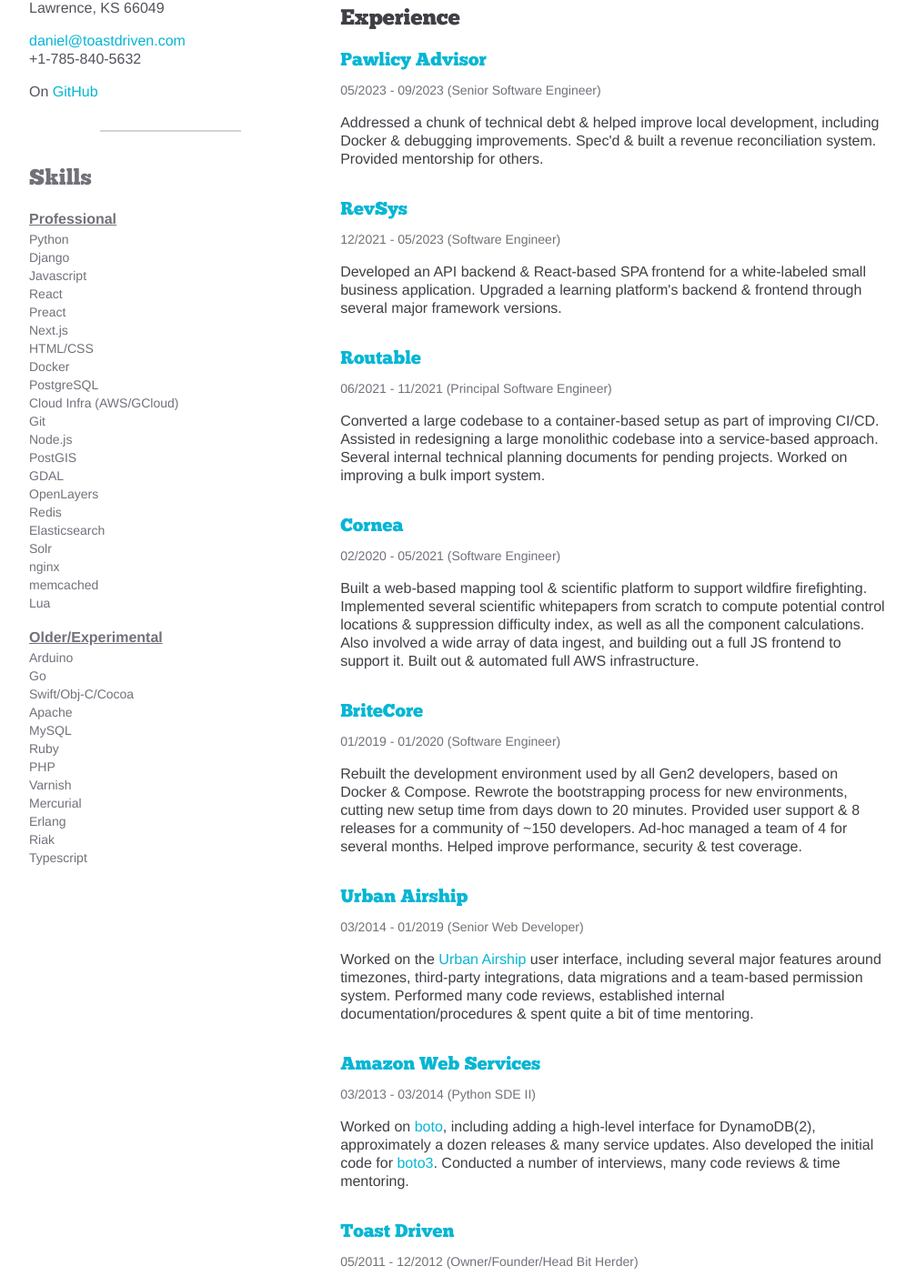
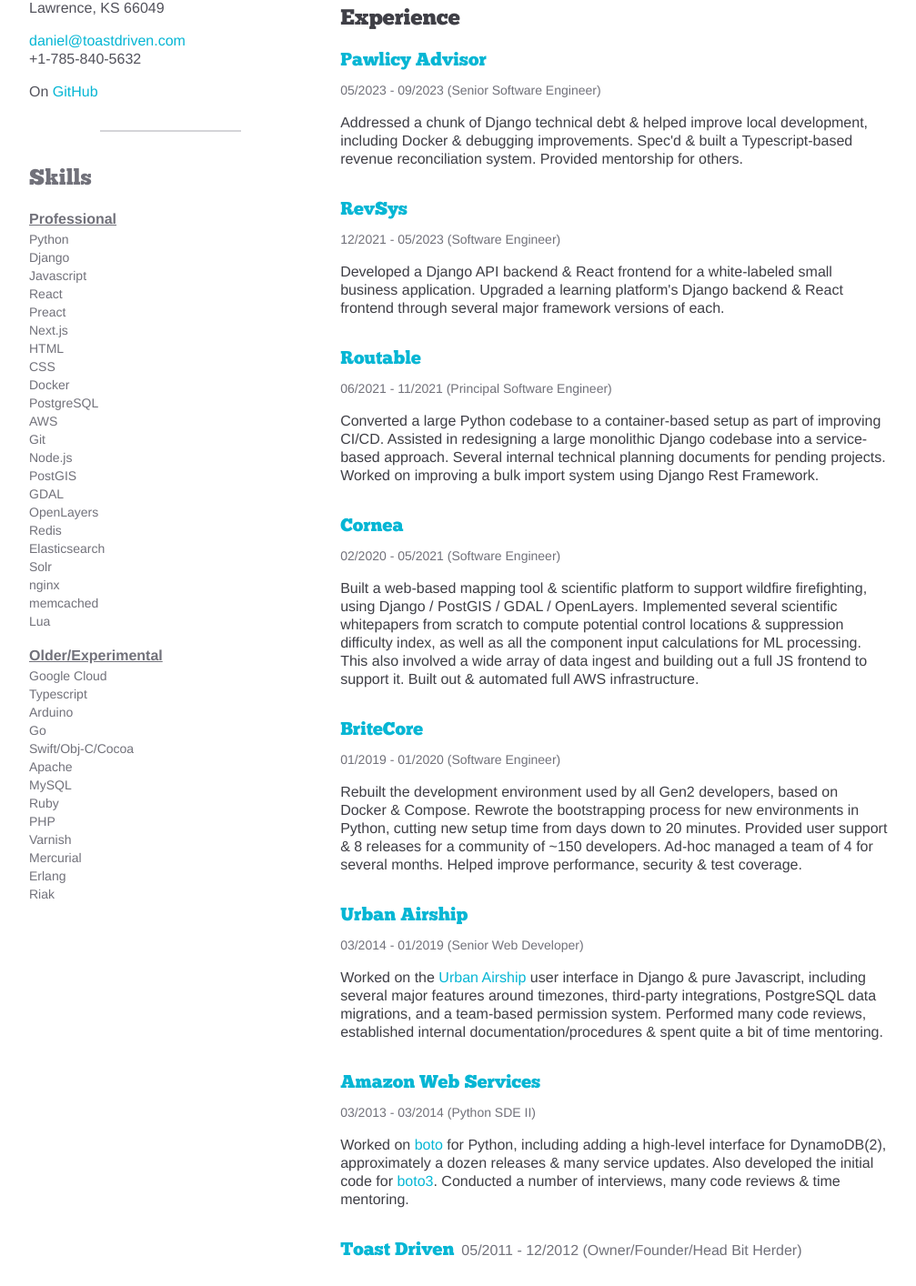
Before and after one commit to toastdriven/nutoastdriven, a Next.js app: page /daniellindsley in a window 1280 px wide. Shown: the part 303-1717 px from the top of the page at 91% size, without its empty margins (136-1143 px from the left). Built offline with nearby package versions, Linux system fonts and the light colour scheme.

Commit message:
More keywords in experience.

```diff
--- a/src/app/(resume)/daniellindsley/page.js
+++ b/src/app/(resume)/daniellindsley/page.js
@@ -1,6 +1,6 @@
 'use client';
 import Image from 'next/image';
-import { useState } from 'react';
+import { useEffect, useState } from 'react';
 
 function Contact(props) {
   return (
@@ -63,48 +63,71 @@
   );
 }
 
-function Skills(props) {
+function Skills({ ...props }) {
+  const professionalSkills = [
+    { name: 'Python', url: 'https://python.org/' },
+    { name: 'Django', url: 'https://djangoproject.com/' },
+    { name: 'Javascript', url: 'https://www.javascript.com/' },
+    { name: 'React', url: 'https://react.dev/' },
+    { name: 'Preact', url: 'https://preactjs.com/' },
+    { name: 'Next.js', url: 'https://nextjs.org/' },
+    { name: 'HTML', url: 'https://en.wikipedia.org/wiki/HTML' },
+    { name: 'CSS', url: 'https://developer.mozilla.org/en-US/docs/Web/CSS' },
+    { name: 'Docker', url: 'https://docker.com/' },
+    { name: 'PostgreSQL', url: 'https://www.postgresql.org/' },
+    { name: 'AWS', url: 'https://aws.amazon.com/' },
+    { name: 'Git', url: 'https://git-scm.com/' },
+    { name: 'Node.js', url: 'https://nodejs.org/' },
+    { name: 'PostGIS', url: 'https://postgis.net/' },
+    { name: 'GDAL', url: 'https://gdal.org/index.html' },
+    { name: 'OpenLayers', url: 'https://openlayers.org/' },
+    { name: 'Redis', url: 'https://redis.io/' },
+    { name: 'Elasticsearch', url: 'https://www.elastic.co/elasticsearch' },
+    { name: 'Solr', url: 'https://solr.apache.org/' },
+    { name: 'nginx', url: 'https://www.nginx.com/' },
+    { name: 'memcached', url: 'https://memcached.org/' },
+    { name: 'Lua', url: 'https://www.lua.org/' },
+  ];
+  const olderSkills = [
+    { name: 'Google Cloud', url: 'https://cloud.google.com/' },
+    { name: 'Typescript', url: 'https://www.typescriptlang.org/' },
+    { name: 'Arduino', url: 'https://www.arduino.cc/' },
+    { name: 'Go', url: 'https://go.dev/' },
+    { name: 'Swift/Obj-C/Cocoa', url: 'https://developer.apple.com/swift/' },
+    { name: 'Apache', url: 'https://apache.org/' },
+    { name: 'MySQL', url: 'https://www.mysql.com/' },
+    { name: 'Ruby', url: 'https://www.ruby-lang.org/en/' },
+    { name: 'PHP', url: 'https://php.net/' },
+    { name: 'Varnish', url: 'https://varnish-cache.org/' },
+    { name: 'Mercurial', url: 'https://www.mercurial-scm.org/' },
+    { name: 'Erlang', url: 'https://www.erlang.org/' },
+    { name: 'Riak', url: 'https://riak.com/index.html' },
+  ];
+
   return (
     <>
       <h2><a name="skills-link">Skills</a></h2>
 
       <dl>
         <dt>Professional</dt>
-        <dd>Python</dd>
-        <dd>Django</dd>
-        <dd>Javascript</dd>
-        <dd>React</dd>
-        <dd>Preact</dd>
-        <dd>Next.js</dd>
-        <dd>HTML/CSS</dd>
-        <dd>Docker</dd>
-        <dd>PostgreSQL</dd>
-        <dd>Cloud Infra (AWS/GCloud)</dd>
-        <dd>Git</dd>
-        <dd>Node.js</dd>
-        <dd>PostGIS</dd>
-        <dd>GDAL</dd>
-        <dd>OpenLayers</dd>
-        <dd>Redis</dd>
-        <dd>Elasticsearch</dd>
-        <dd>Solr</dd>
-        <dd>nginx</dd>
-        <dd>memcached</dd>
-        <dd>Lua</dd>
+        {professionalSkills.map((skillInfo, offset) => (
+          <dd key={offset}>
+            <a
+              href={skillInfo.url}
+            >
+              {skillInfo.name}
+            </a>
+          </dd>
+        ))}
 
         <dt>Older/Experimental</dt>
-        <dd>Arduino</dd>
-        <dd>Go</dd>
-        <dd>Swift/Obj-C/Cocoa</dd>
-        <dd>Apache</dd>
-        <dd>MySQL</dd>
-        <dd>Ruby</dd>
-        <dd>PHP</dd>
-        <dd>Varnish</dd>
-        <dd>Mercurial</dd>
-        <dd>Erlang</dd>
-        <dd>Riak</dd>
-        <dd>Typescript</dd>
+        {olderSkills.map((skillInfo, offset) => (
+          <dd key={offset}>
+            <a href={skillInfo.url}>
+              {skillInfo.name}
+            </a>
+          </dd>
+        ))}
       </dl>
     </>
   );
@@ -116,7 +139,8 @@
   startDate,
   endDate,
   jobTitle,
-  setFeaturedSkills,
+  skillsUsed = [],
+  setHighlightedSkills,
   initialCollapsed = false,
   ...props
 }) {
@@ -197,9 +221,9 @@
           <h3><a href="http://haystacksearch.org/">Haystack</a></h3>
 
           <p>
+            <strong>Primary author</strong><br />
             Haystack acts as a search layer for Django, similar to
             the Django ORM. Nice API &amp; lots of functionality.
-            I&apos;m the primary author.
           </p>
         </div>
 
@@ -217,9 +241,10 @@
           <h3><a href="http://tastypieapi.org/">Tastypie</a></h3>
 
           <p>
+            <strong>Primary author</strong><br />
             Tastypie is a library that adds RESTful APIs to your
             Django application. Full-featured &amp; designed to be
-            easily extended. Also the primary author.
+            easily extended.
           </p>
         </div>
 
@@ -237,10 +262,10 @@
           <h3><a href="http://djangodash.com/">Django Dash</a></h3>
 
           <p>
+            <strong>Organizer</strong><br />
             The Django Dash is an annual 48-hour programming
             competition for Django. Teams of up to three compete
-            for bragging rights &amp; prizes. I&apos;ve run it for 7
-            years.
+            for bragging rights &amp; prizes. Run from 2008&mdash;2014.
           </p>
         </div>
 
@@ -258,9 +283,10 @@
           <h3><a href="http://wsgiwrestle.com/">WSGI Wrestle</a></h3>
 
           <p>
+            <strong>Organizer</strong><br />
             The WSGI Wrestle is an annual 48-hour programming
             competition, similar to the Django Dash but for all
-            Python programmers.
+            Python programmers. Run once in 2014.
           </p>
         </div>
       </div>
@@ -269,6 +295,8 @@
 }
 
 export default function Page(props) {
+  const [highlightedSkills, setHighlightedSkills] = useState([]);
+
   return (
     <div className="container">
       <div className="md:flex md:flex-row print:flex print:flex-row">
@@ -277,13 +305,15 @@
             <Contact />
           </header>
 
-          <div class="mini-divider">&nbsp;</div>
+          <div className="mini-divider">&nbsp;</div>
 
           <section id="skills">
-            <Skills />
+            <Skills
+              highlightedSkills={highlightedSkills}
+            />
           </section>
 
-          <div class="mini-divider md:hidden">&nbsp;</div>
+          <div className="mini-divider md:hidden">&nbsp;</div>
 
           <section
             className="portfolio md:hidden print:visible"
@@ -291,7 +321,7 @@
             <Portfolio />
           </section>
 
-          <div class="mini-divider md:hidden print:hidden">&nbsp;</div>
+          <div className="mini-divider md:hidden print:hidden">&nbsp;</div>
         </div>
 
         <div className="md:grow md:ml-8 print:grow print:ml-8">
@@ -299,7 +329,7 @@
             <About />
           </section>
 
-          <div class="mini-divider">&nbsp;</div>
+          <div className="mini-divider">&nbsp;</div>
 
           <section id="experience">
             <h2><a name="experience-link">Experience</a></h2>
@@ -310,11 +340,23 @@
               startDate="05/2023"
               endDate="09/2023"
               jobTitle="Senior Software Engineer"
+              skillsUsed={[
+                'Python',
+                'Django',
+                'React',
+                'Javascript',
+                'Typescript',
+                'Node.js',
+                'PostgreSQL',
+                'Redis',
+                'Docker',
+              ]}
+              setHighlightedSkills={setHighlightedSkills}
             >
-              Addressed a chunk of technical debt & helped improve local
+              Addressed a chunk of Django technical debt & helped improve local
               development, including Docker & debugging improvements.
-              Spec&apos;d & built a revenue reconciliation system.
-              Provided mentorship for others.
+              Spec&apos;d & built a Typescript-based revenue reconciliation
+              system. Provided mentorship for others.
             </Experience>
 
             <Experience
@@ -323,11 +365,21 @@
               startDate="12/2021"
               endDate="05/2023"
               jobTitle="Software Engineer"
+              skillsUsed={[
+                'Python',
+                'Django',
+                'React',
+                'Javascript',
+                'Docker',
+                'PostgreSQL',
+                'Redis',
+              ]}
+              setHighlightedSkills={setHighlightedSkills}
             >
-              Developed an API backend & React-based SPA frontend for
+              Developed a Django API backend & React frontend for
               a white-labeled small business application. Upgraded a
-              learning platform&apos;s backend & frontend through several
-              major framework versions.
+              learning platform&apos;s Django backend & React frontend through
+              several major framework versions of each.
             </Experience>
 
             <Experience
@@ -336,12 +388,20 @@
               startDate="06/2021"
               endDate="11/2021"
               jobTitle="Principal Software Engineer"
+              skillsUsed={[
+                'Python',
+                'Django',
+                'Docker',
+                'PostgreSQL',
+              ]}
+              setHighlightedSkills={setHighlightedSkills}
             >
-              Converted a large codebase to a container-based setup as
+              Converted a large Python codebase to a container-based setup as
               part of improving CI/CD. Assisted in redesigning a large
-              monolithic codebase into a service-based approach. Several
+              monolithic Django codebase into a service-based approach. Several
               internal technical planning documents for pending
-              projects. Worked on improving a bulk import system.
+              projects. Worked on improving a bulk import system using Django
+              Rest Framework.
             </Experience>
 
             <Experience
@@ -350,14 +410,29 @@
               startDate="02/2020"
               endDate="05/2021"
               jobTitle="Software Engineer"
+              skillsUsed={[
+                'Python',
+                'Django',
+                'Javascript',
+                'OpenLayers',
+                'PostgreSQL',
+                'PostGIS',
+                'GDAL',
+                'HTML',
+                'CSS',
+                'AWS',
+                'Docker',
+              ]}
+              setHighlightedSkills={setHighlightedSkills}
             >
               Built a web-based mapping tool & scientific platform to
-              support wildfire firefighting. Implemented several
+              support wildfire firefighting, using
+              Django / PostGIS / GDAL / OpenLayers. Implemented several
               scientific whitepapers from scratch to compute potential
               control locations & suppression difficulty index, as
-              well as all the component calculations. Also involved a
-              wide array of data ingest, and building out a full JS
-              frontend to support it. Built out & automated full AWS
+              well as all the component input calculations for ML processing.
+              This also involved a wide array of data ingest and building out a
+              full JS frontend to support it. Built out & automated full AWS
               infrastructure.
             </Experience>
 
@@ -367,10 +442,16 @@
               startDate="01/2019"
               endDate="01/2020"
               jobTitle="Software Engineer"
+              skillsUsed={[
+                'Python',
+                'Docker',
+                'PostgreSQL',
+              ]}
+              setHighlightedSkills={setHighlightedSkills}
             >
               Rebuilt the development environment used by all Gen2
               developers, based on Docker & Compose. Rewrote the
-              bootstrapping process for new environments, cutting new
+              bootstrapping process for new environments in Python, cutting new
               setup time from days down to 20 minutes. Provided user
               support & 8 releases for a community of ~150 developers.
               Ad-hoc managed a team of 4 for several months. Helped
@@ -383,14 +464,27 @@
               startDate="03/2014"
               endDate="01/2019"
               jobTitle="Senior Web Developer"
+              skillsUsed={[
+                'Python',
+                'Django',
+                'PostgreSQL',
+                'Javascript',
+                'HTML',
+                'CSS',
+                'Redis',
+                'Node.js',
+                'Google Cloud',
+              ]}
+              setHighlightedSkills={setHighlightedSkills}
             >
               Worked on the{' '}
               <a href="https://go.urbanairship.com/">Urban Airship</a>{' '}
-              user interface, including several major features around
-              timezones, third-party integrations, data migrations and
-              a team-based permission system. Performed many code
-              reviews, established internal documentation/procedures
-              &amp; spent quite a bit of time mentoring.
+              user interface in Django & pure Javascript, including several
+              major features around timezones, third-party integrations,
+              PostgreSQL data migrations, and a team-based permission system.
+              Performed many code reviews, established internal
+              documentation/procedures &amp; spent quite a bit of time
+              mentoring.
             </Experience>
 
             <Experience
@@ -399,9 +493,15 @@
               startDate="03/2013"
               endDate="03/2014"
               jobTitle="Python SDE II"
+              skillsUsed={[
+                'Python',
+                'PostgreSQL',
+                'AWS',
+              ]}
+              setHighlightedSkills={setHighlightedSkills}
             >
-              Worked on <a href="http://docs.pythonboto.org/">boto</a>,
-              including adding a high-level interface for DynamoDB(2),
+              Worked on <a href="http://docs.pythonboto.org/">boto</a> for
+              Python, including adding a high-level interface for DynamoDB(2),
               approximately a dozen releases &amp; many service updates.
               Also developed the initial code for{' '}
               <a href="https://github.com/toastdriven/boto3">boto3</a>.
@@ -415,12 +515,24 @@
               startDate="05/2011"
               endDate="12/2012"
               jobTitle="Owner/Founder/Head Bit Herder"
-              collapsed={true}
+              skillsUsed={[
+                'Python',
+                'Django',
+                'Javascript',
+                'HTML',
+                'CSS',
+                'PostgreSQL',
+                'Solr',
+                'Elasticsearch',
+                'Redis',
+              ]}
+              setHighlightedSkills={setHighlightedSkills}
+              initialCollapsed={true}
             >
               Ran my own Python/Django consultancy. Originally just me, we
               had as many as three people. Helped many clients with
-              their RESTful APIs, integrating search as well as general
-              development.
+              their RESTful APIs, integrating search in Elasticsearch & Solr,
+              as well as general development.
             </Experience>
 
             <Experience
@@ -428,12 +540,25 @@
               startDate="06/2008"
               endDate="04/2011"
               jobTitle="Senior Web Developer"
+              skillsUsed={[
+                'Python',
+                'Django',
+                'PostgreSQL',
+                'HTML',
+                'CSS',
+                'Varnish',
+                'Apache',
+                'Solr',
+                'memcached',
+                'Redis',
+              ]}
+              setHighlightedSkills={setHighlightedSkills}
               initialCollapsed={true}
             >
               Worked for the birthplace of Django developing Ellington, an
               award-winning news CMS. Ported it to Django 1.0, vastly revised
-              the search functionality, added an API, worked on a Q&amp;A
-              app, lots of importers.
+              the search functionality using Solr, added an API, worked on a
+              Q&amp;A app, and lots of importers.
             </Experience>
 
             <Experience
@@ -441,11 +566,21 @@
               startDate="12/2009"
               endDate="02/2011"
               jobTitle="Co-founder"
+              skillsUsed={[
+                'Python',
+                'Django',
+                'Javascript',
+                'HTML',
+                'CSS',
+                'PostgreSQL',
+              ]}
+              setHighlightedSkills={setHighlightedSkills}
               initialCollapsed={true}
             >
-              Developed a more modern recipe site. Took a structured approach,
-              parsing recipe bodies to extract data. Allowed for &quot;forking&quot;
-              a recipe (start with a base &amp; be able to make your changes).
+              Developed a more modern recipe site in Django. Took a structured
+              approach, parsing recipe bodies to extract data. Allowed for
+              &quot;forking&quot; a recipe (start with a base &amp; be able to
+              make your changes).
             </Experience>
 
             <Experience
@@ -454,6 +589,14 @@
               startDate="04/2008"
               endDate="05/2008"
               jobTitle="Owner"
+              skillsUsed={[
+                'Ruby',
+                'Ruby on Rails',
+                'MySQL',
+                'HTML',
+                'CSS',
+              ]}
+              setHighlightedSkills={setHighlightedSkills}
               initialCollapsed={true}
             >
               Run as a Ruby on Rails shop for short period of time.
@@ -467,6 +610,16 @@
               startDate="11/2005"
               endDate="04/2008"
               jobTitle="Web Developer"
+              skillsUsed={[
+                'PHP',
+                'MySQL',
+                'Javascript',
+                'Ruby',
+                'Ruby on Rails',
+                'HTML',
+                'CSS',
+              ]}
+              setHighlightedSkills={setHighlightedSkills}
               initialCollapsed={true}
             >
               Did PHP/MySQL development for a variety of clients.
@@ -482,6 +635,12 @@
               startDate="01/2007"
               endDate="04/2007"
               jobTitle="Contractor"
+              skillsUsed={[
+                'PHP',
+                'HTML',
+                'CSS',
+              ]}
+              setHighlightedSkills={setHighlightedSkills}
               initialCollapsed={true}
             >
               Developed a e-sales application for a Fortune 500
@@ -494,6 +653,11 @@
               startDate="06/2005"
               endDate="11/2005"
               jobTitle="Developer"
+              skillsUsed={[
+                'Perl',
+                'Oracle',
+              ]}
+              setHighlightedSkills={setHighlightedSkills}
               initialCollapsed={true}
             >
               Used Perl &amp; Oracle to help process online ACH
@@ -505,7 +669,7 @@
             </div>
           </section>
 
-          <div class="mini-divider">&nbsp;</div>
+          <div className="mini-divider">&nbsp;</div>
 
           <section
             className="portfolio md:visible print:hidden"
@@ -513,7 +677,7 @@
             <Portfolio />
           </section>
 
-          <div class="mini-divider md:hidden print:hidden">&nbsp;</div>
+          <div className="mini-divider md:hidden print:hidden">&nbsp;</div>
         </div>
       </div>
 
--- a/src/app/(resume)/daniellindsley/resume.css
+++ b/src/app/(resume)/daniellindsley/resume.css
@@ -121,8 +121,8 @@
       @apply text-base font-bold mt-4 underline;
     }
 
-    dd {
-      /* @apply pl-2; */
+    dd a {
+      @apply text-zinc-500;
     }
   }
 }
```
